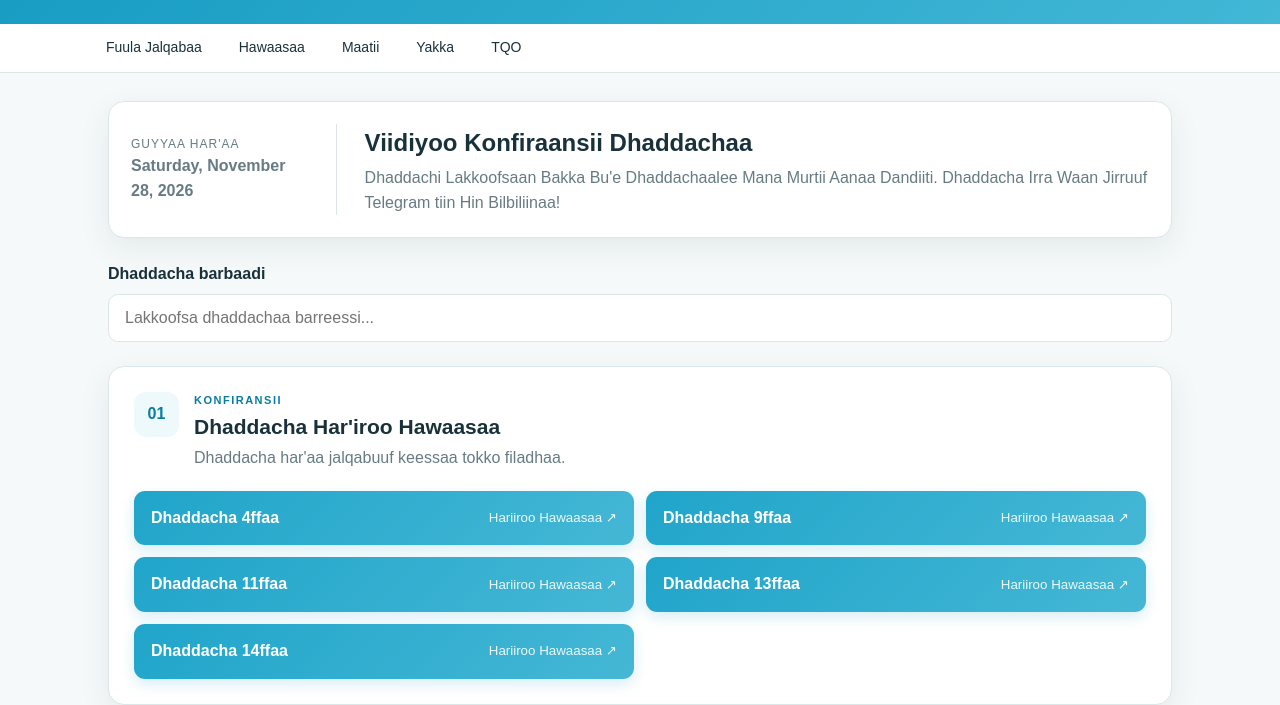
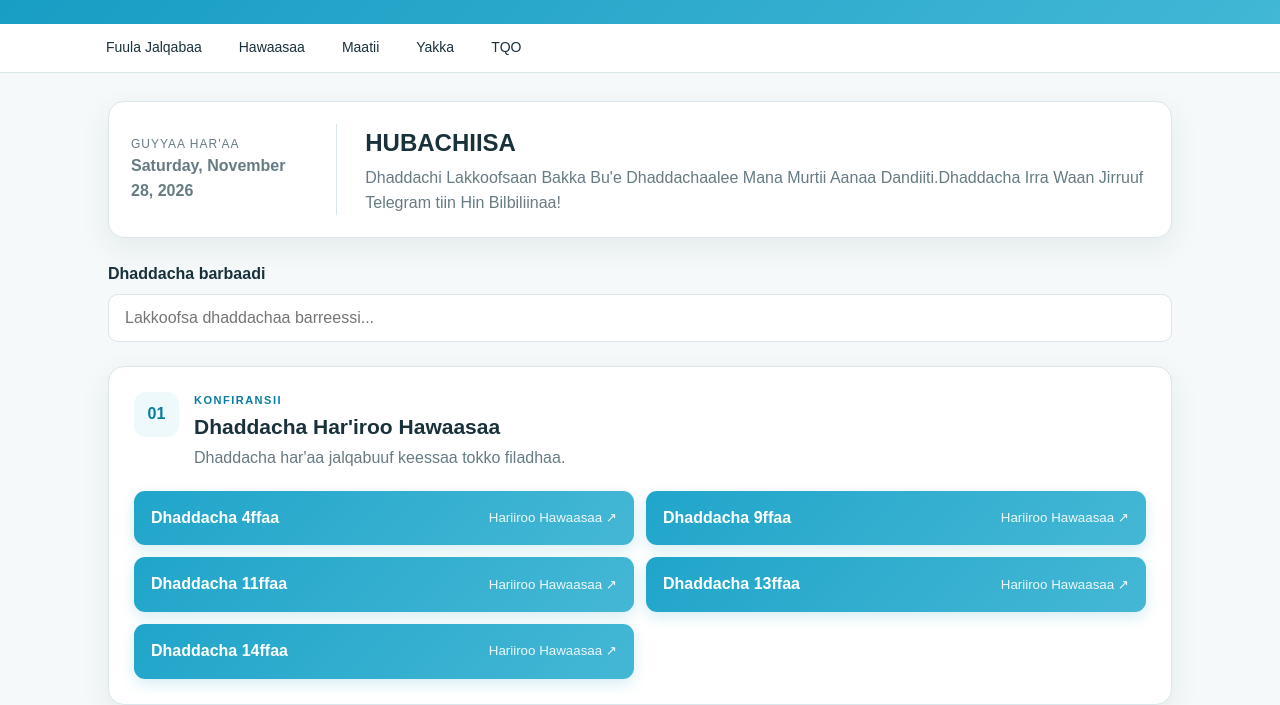
Before and after one commit to ibsafufa/VK-MMADANDII, a plain HTML site: page index.html in a window 1280 px wide. Shown: the part 106-811 px from the top of the page. Drawn offline with Linux system fonts and the light colour scheme.

Commit message:
Update index.html
LAST

```diff
--- a/index.html
+++ b/index.html
@@ -20,9 +20,8 @@
 <main id="home" class="container">
 <section class="welcome card">
 <div><p class="date-label">Guyyaa Har'aa</p><p id="today" class="today">--</p></div>
-<div class="welcome-text"><h2>Viidiyoo Konfiraansii Dhaddachaa</h2>
-<p>Dhaddachi Lakkoofsaan Bakka Bu'e Dhaddachaalee Mana Murtii Aanaa Dandiiti.
-Dhaddacha Irra Waan Jirruuf Telegram tiin Hin Bilbiliinaa!
+<div class="welcome-text"><h2>HUBACHIISA</h2>
+<p>Dhaddachi Lakkoofsaan Bakka Bu'e Dhaddachaalee Mana Murtii Aanaa Dandiiti.Dhaddacha Irra Waan Jirruuf Telegram tiin Hin Bilbiliinaa!
  </p></div>
 </section>
 <div class="search-wrap"><label for="search">Dhaddacha barbaadi</label>
```
